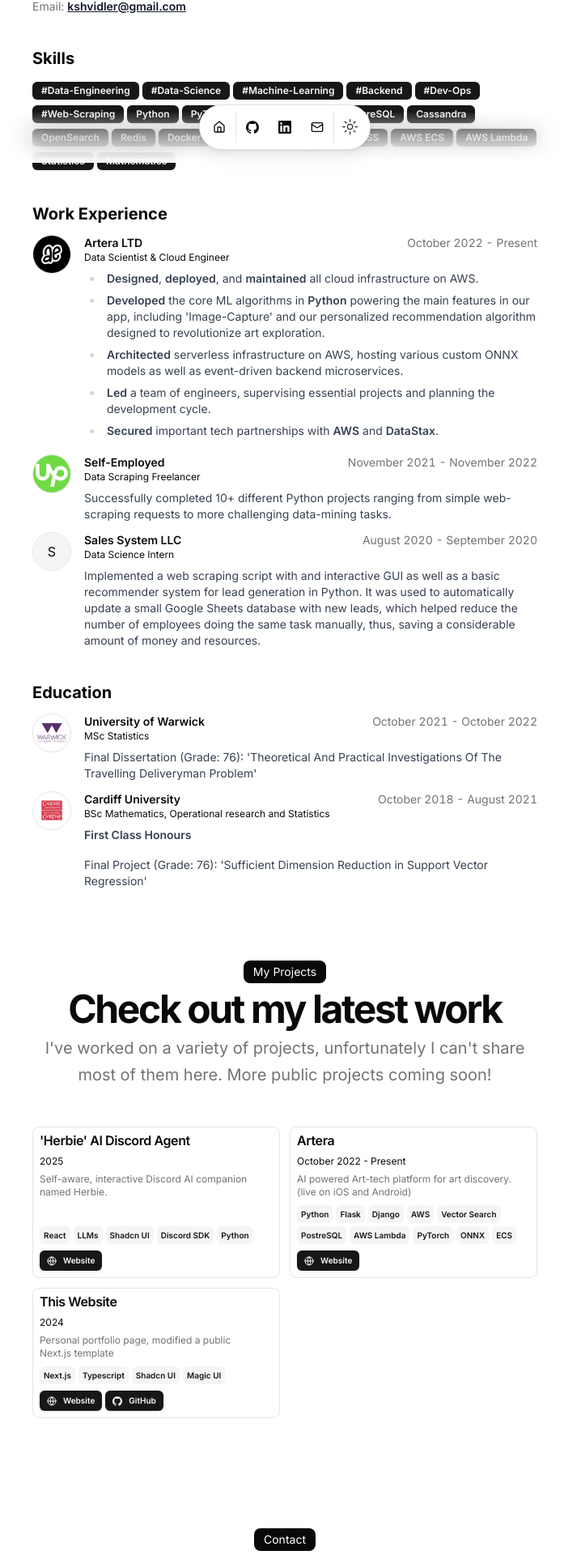
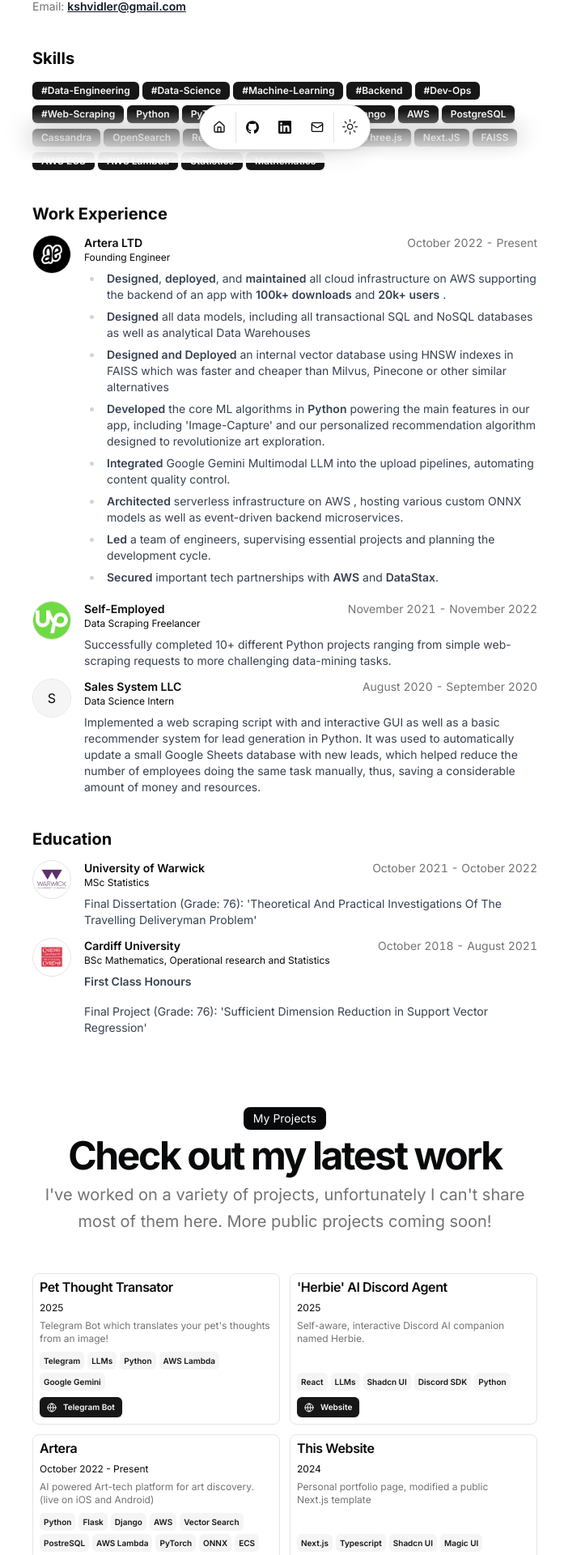
Before and after one commit to kshvidler/portfolio, a Next.js app: page / in a window 1280 px wide. Shown: the part 599-2519 px from the top of the page at 81% size, without its empty margins (288-985 px from the left). Built offline with nearby package versions, Linux system fonts and the light colour scheme.

Commit message:
pet translator and slight cv tweaks

```diff
--- a/src/data/resume.tsx
+++ b/src/data/resume.tsx
@@ -8,7 +8,7 @@
   location: "London, United Kingdom",
   locationLink: "https://www.google.com/maps/place/london",
   description:
-    "Data Scientist & Data Engineer with a proven track record of designing scalable cloud infrastructure and building AI-powered solutions. I am also a Maths enthusiast with an Masters degree in Statistics from University of Warwick",
+    "Founding Engineer with a proven track record of designing scalable cloud infrastructure and building AI-powered solutions. I am also a Maths enthusiast with an Masters degree in Statistics from University of Warwick",
   summary:
     "As a founding engineer at [Artera](https://artera.ae), a cutting edge art-tech platform, I architected, deployed and maintained scalable cloud infrastructure on **AWS**, optimized for high availability and cost efficiency. I possess deep practical experience in **Python**, **SQL** and **NoSQL** databases, event-driven architectures, **ETL** pipelines and **REST API**s.\n\nIn addition to my Data Engineering and Backend development skills I led the development of key AI-powered features at Artera, including the **Recommender System**, **'Image Capture'**, **'AI-tagging'** and more! \n\n Sometimes I create Telegram or Discord bots for fun, [contact me](#contact) if you need some help, I'm sure we can build something cool together! 🤗 \n\nEmail: [**kshvidler@gmail.com**](mailto:kshvidler@gmail.com)",
   avatarUrl: "/profile-pic-linkedin.jpeg",
@@ -22,6 +22,8 @@
     "Python",
     "PyTorch",
     "Flask",
+    "FastAPI",
+    "Django",
     "AWS",
     "PostgreSQL",
     "Cassandra",
@@ -30,6 +32,7 @@
     "Docker",
     "Javascript",
     "Three.js",
+    "Next.JS",
     "FAISS",
     "AWS ECS",
     "AWS Lambda",
@@ -75,13 +78,16 @@
       href: "https://artera.ae",
       badges: [],
       location: "London, UK",
-      title: "Data Scientist & Cloud Engineer",
+      title: "Founding Engineer",
       logoUrl: "/artera-logo.png",
       start: "October 2022",
       end: "Present",
-      description: "- **Designed**, **deployed**, and **maintained** all cloud infrastructure on AWS.\n" +
+      description: "- **Designed**, **deployed**, and **maintained** all cloud infrastructure on AWS supporting the backend of an app with **100k+ downloads** and **20k+ users** .\n" +
+        "- **Designed** all data models, including all transactional SQL and NoSQL databases as well as analytical Data Warehouses\n" +
+        "- **Designed and Deployed** an internal vector database using HNSW indexes in FAISS which was faster and cheaper than Milvus, Pinecone or other similar alternatives \n" +
         "- **Developed** the core ML algorithms in **Python** powering the main features in our app, including 'Image-Capture' and our personalized recommendation algorithm designed to revolutionize art exploration.\n" +
-        "- **Architected** serverless infrastructure on AWS, hosting various custom ONNX models as well as event-driven backend microservices.\n" +
+        "- **Integrated** Google Gemini Multimodal LLM into the upload pipelines, automating content quality control.\n" +
+        "- **Architected** serverless infrastructure on AWS , hosting various custom ONNX models as well as event-driven backend microservices.\n" +
         "- **Led** a team of engineers, supervising essential projects and planning the development cycle.\n" +
         "- **Secured** important tech partnerships with **AWS** and **DataStax**.",
     },
@@ -131,6 +137,31 @@
     }
   ],
   projects: [
+    {
+      title: "Pet Thought Transator",
+      href: "https://herbie.kirillshvidler.com",
+      dates: "2025",
+      active: true,
+      description:
+        "Telegram Bot which translates your pet's thoughts from an image!",
+      technologies: [
+        "Telegram",
+        "LLMs",
+        "Python",
+        "AWS Lambda",
+        "Google Gemini"
+      ],
+      links: [
+        {
+          type: "Telegram Bot",
+          href: "https://t.me/pet_translate_bot?start=326055551",
+          icon: <Icons.globe className="size-3" />,
+        }
+      ],
+      image: "",
+      video:
+        "",
+    },
     {
       title: "'Herbie' AI Discord Agent",
       href: "https://herbie.kirillshvidler.com",
```
